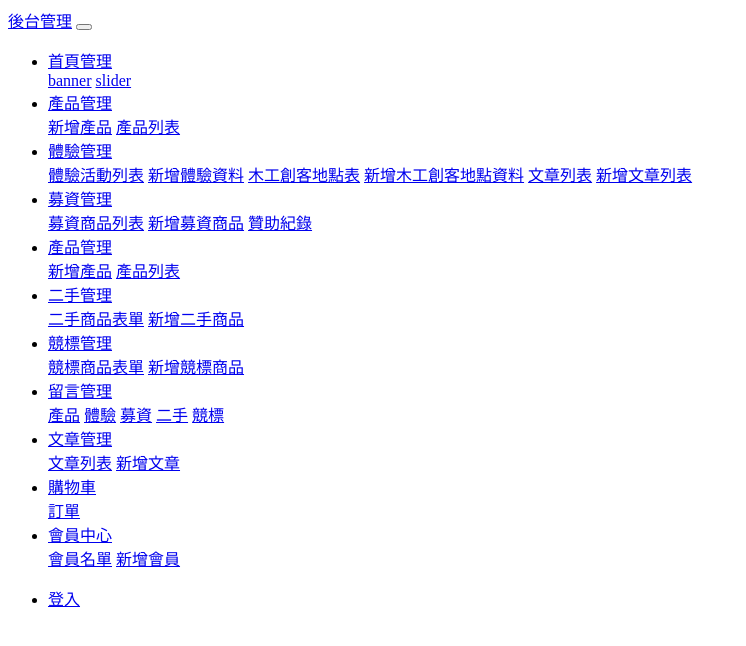
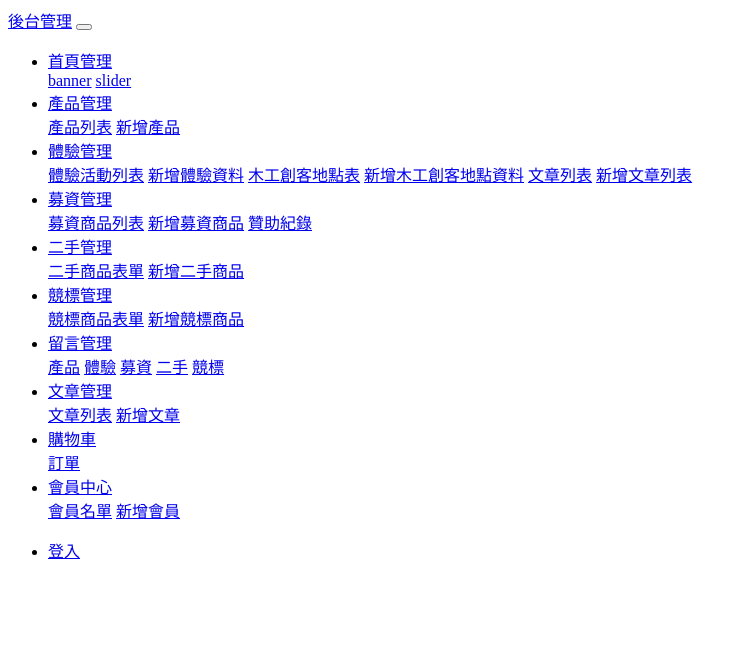
Before and after one commit to Hsieh-cy/Chair-Meseum, a PHP site: page /__navbar.php in a window 1280 px wide. Shown: the top 646 px of the page, without its empty margins (0-746 px from the left). Run offline with PHP 8.4, Linux system fonts and the light colour scheme.

Commit message:
更改產品navbar

```diff
--- a/productdatabase/parts/__connect_db.php
+++ b/productdatabase/parts/__connect_db.php
@@ -1,9 +1,9 @@
 <?php
 
 $db_host = "localhost";
-$db_name = "my_test";
-$db_user = "annie";
-$db_pass = "423578";
+$db_name = "chairproject";
+$db_user = "root";
+$db_pass = "";
 $dsn = "mysql:host={$db_host};dbname={$db_name}";
 $pdo_options = [
     PDO::ATTR_ERRMODE =>
--- a/productdatabase/parts/__navbar.php
+++ b/productdatabase/parts/__navbar.php
@@ -29,8 +29,9 @@ if (!isset($page_name)) $page_name = '';
                     產品管理
                 </a>
                 <div class="dropdown-menu" aria-labelledby="navbarDropdown">
+                    <a class="dropdown-item" href="../product/product-list.php">產品列表</a>
                     <a class="dropdown-item" href="../product/product-insert.php">新增產品</a>
-                    <a class="dropdown-item" href="../product/product-list.php">產品列表</a>
+
 
                 </div>
             </li>
@@ -60,16 +61,7 @@ if (!isset($page_name)) $page_name = '';
                 </div>
             </li>
 
-            <li class="nav-item dropdown <?= $page_name == 'data_list' || 'data-insert'  ? 'active' : '' ?>">
-                <a class="nav-link dropdown-toggle " href="#" id="navbarDropdown" role="button" data-toggle="dropdown" aria-haspopup="true" aria-expanded="false">
-                    產品管理
-                </a>
-                <div class="dropdown-menu" aria-labelledby="navbarDropdown">
-                    <a class="dropdown-item" href="../product/product-insert.php">新增產品</a>
-                    <a class="dropdown-item" href="../product/product-list.php">產品列表</a>
 
-                </div>
-            </li>
 
 
 
```
Also changed, not shown: productdatabase/uploads/0d522328ecfb090ce2667d5f384c90b2.jpg (added), productdatabase/uploads/4b7a983b444d4346df7621facaeb9fd0.jpg (added).
